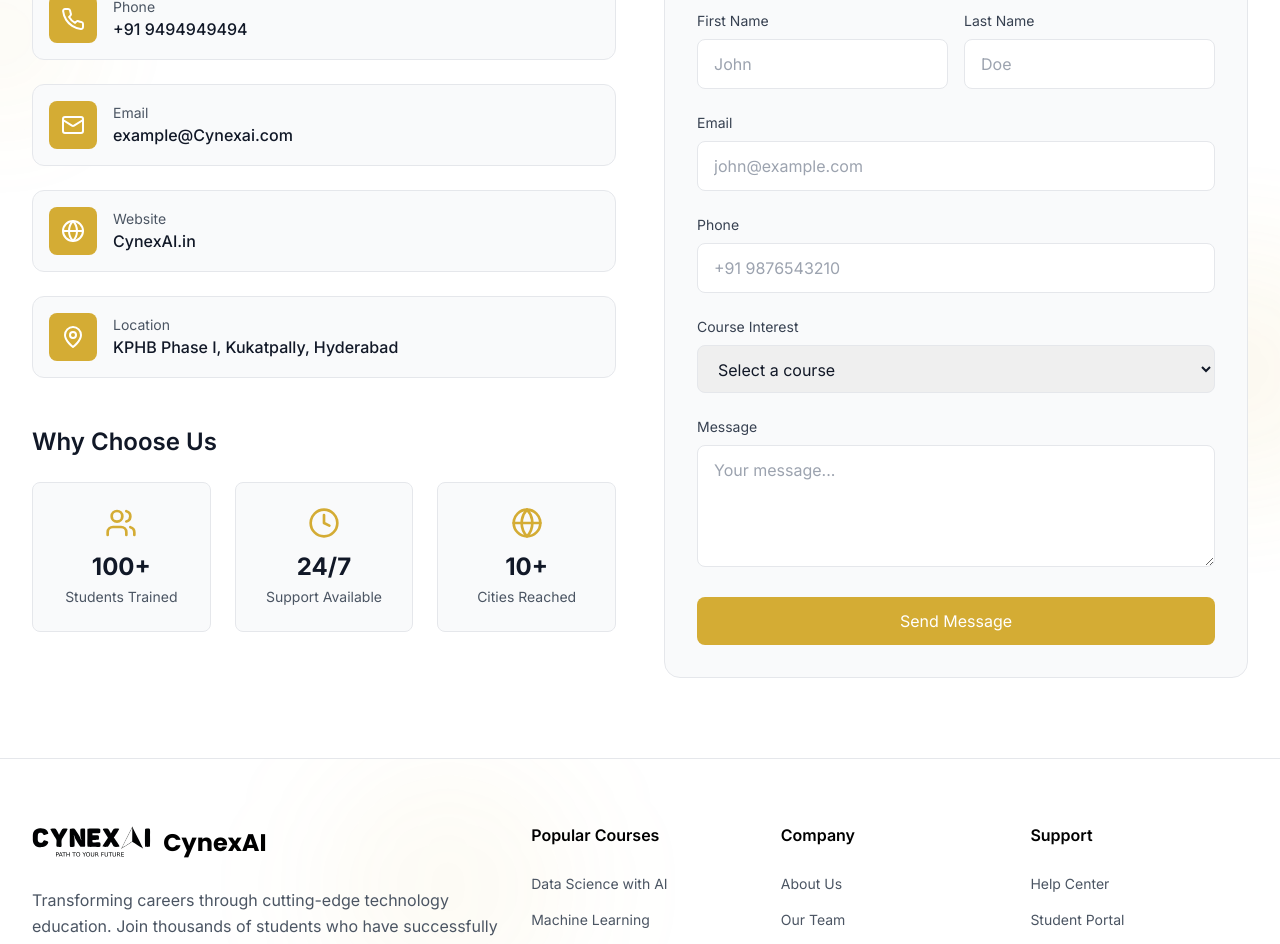
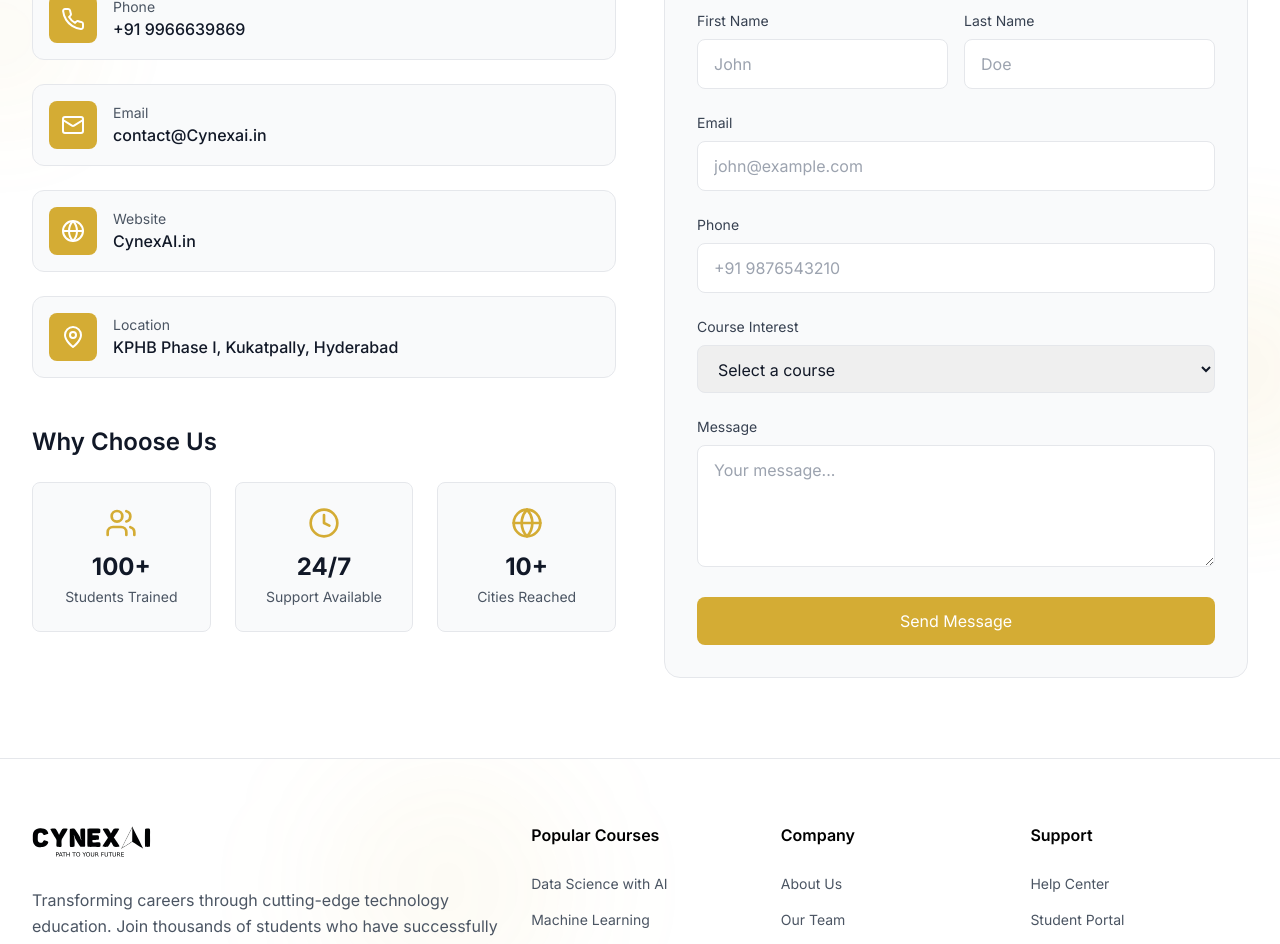
Before and after one commit to SamLeo-07/cynexai-website, a React (Vite) app: page / in a window 1280 px wide. Shown: the part 4960-5904 px from the top of the page. Built offline with nearby package versions, Linux system fonts and the light colour scheme.

Commit message:
some fixes

```diff
--- a/src/components/Contact.tsx
+++ b/src/components/Contact.tsx
@@ -7,8 +7,8 @@ const Contact = () => {
   const [ref, inView] = useInView({ triggerOnce: true, threshold: 0.1 });
 
   const contactInfo = [
-    { icon: Phone, label: 'Phone', value: '+91 9494949494', href: 'tel:+919494949494' },
-    { icon: Mail, label: 'Email', value: 'example@Cynexai.com', href: 'mailto:example@Cynexai.com' },
+    { icon: Phone, label: 'Phone', value: '+91 9966639869', href: 'tel:+919966639869' },
+    { icon: Mail, label: 'Email', value: 'contact@Cynexai.in', href: 'mailto:contact@Cynexai.in' },
     { icon: Globe, label: 'Website', value: 'CynexAI.in', href: 'https://CynexAI.in' },
     { icon: MapPin, label: 'Location', value: 'KPHB Phase I, Kukatpally, Hyderabad', href: 'https://maps.app.goo.gl/cMq38RHfxHpgEDKn9' },
   ];
--- a/src/components/Footer.tsx
+++ b/src/components/Footer.tsx
@@ -72,10 +72,6 @@ const Footer = () => {
                     className="h-10 w-auto object-contain"
                   />
                 </div>
-                 {/* Added the text logo back for consistency */}
-                <span className="text-2xl font-display font-bold text-black">
-                    CynexAI
-                </span>
               </Link>
 
               <p className="text-gray-600 mb-6 leading-relaxed">
```
